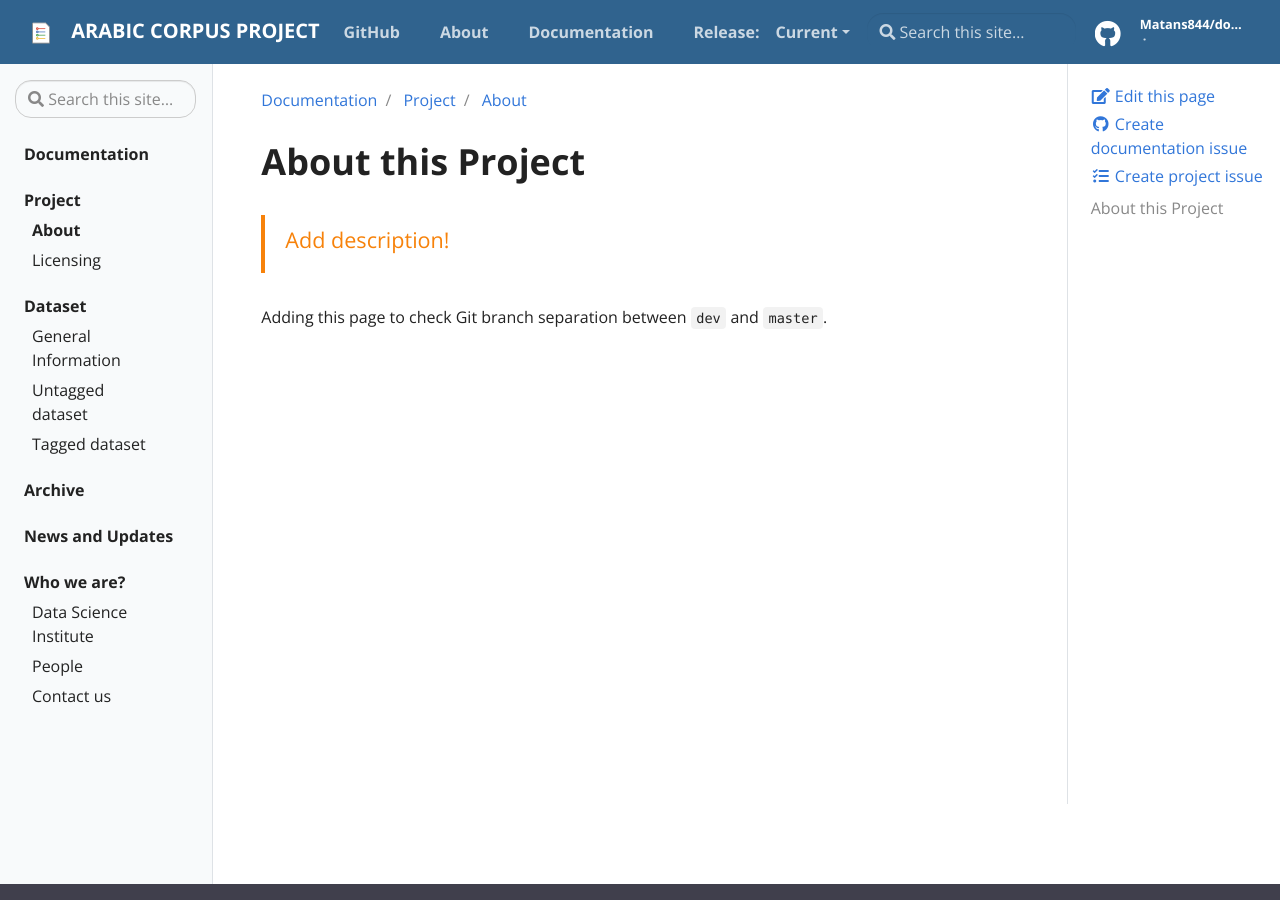
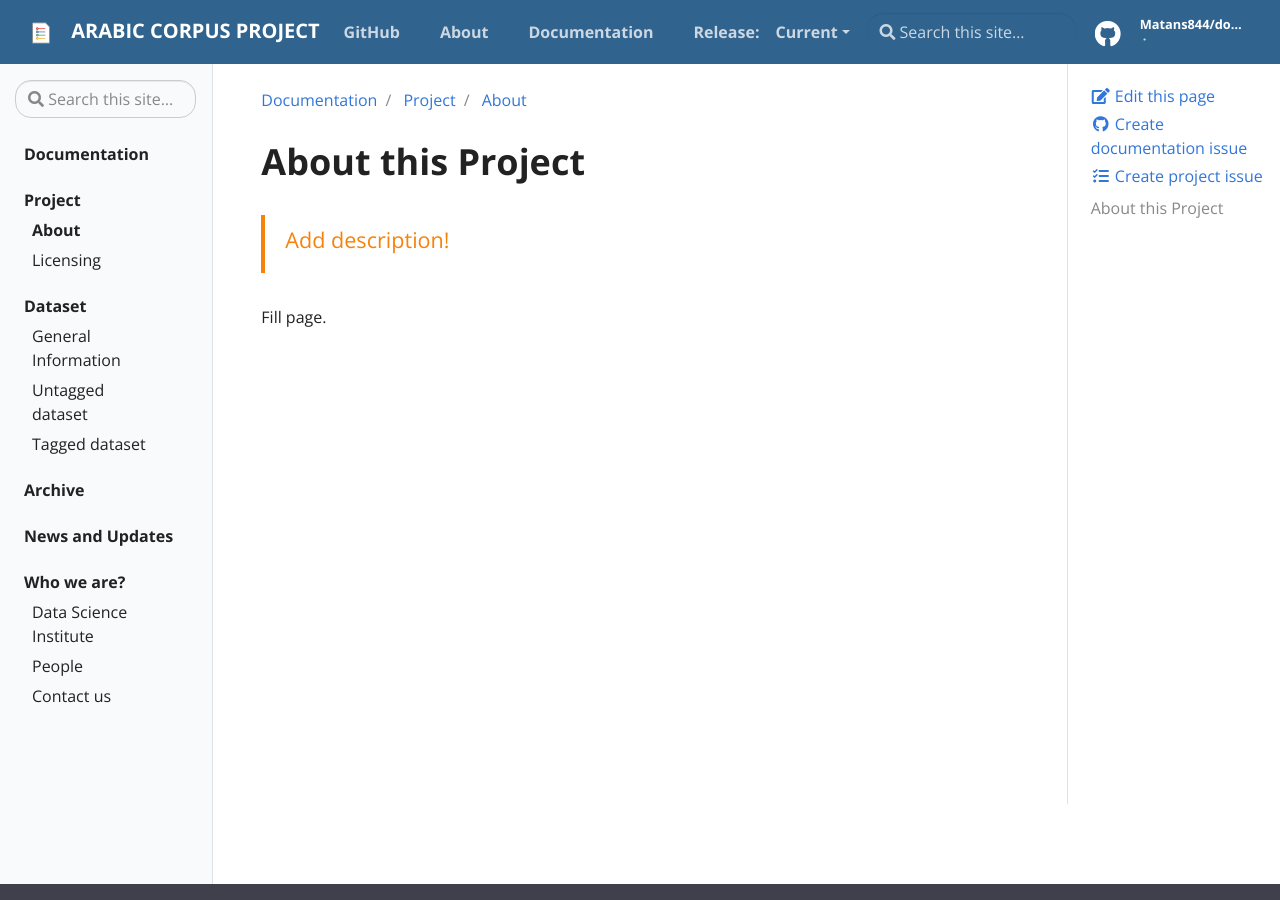
Before and after one commit to vsoch/docsy-jekyll, a Jekyll site: the page built from _docs/project/about.md, in a window 1280 px wide and 900 px high. Built offline with Jekyll 4.4.1, drawn with Linux system fonts in a browser that asks for light colours.

Commit message:
Before pull request to master

```diff
--- a/_docs/project/about.md
+++ b/_docs/project/about.md
@@ -8,4 +8,4 @@ categories: [project]
 
 {% include alert.html type="warning" title="Add description!" %}
 
-Adding this page to check Git branch separation between `dev` and `master`.
+Fill page.
```
